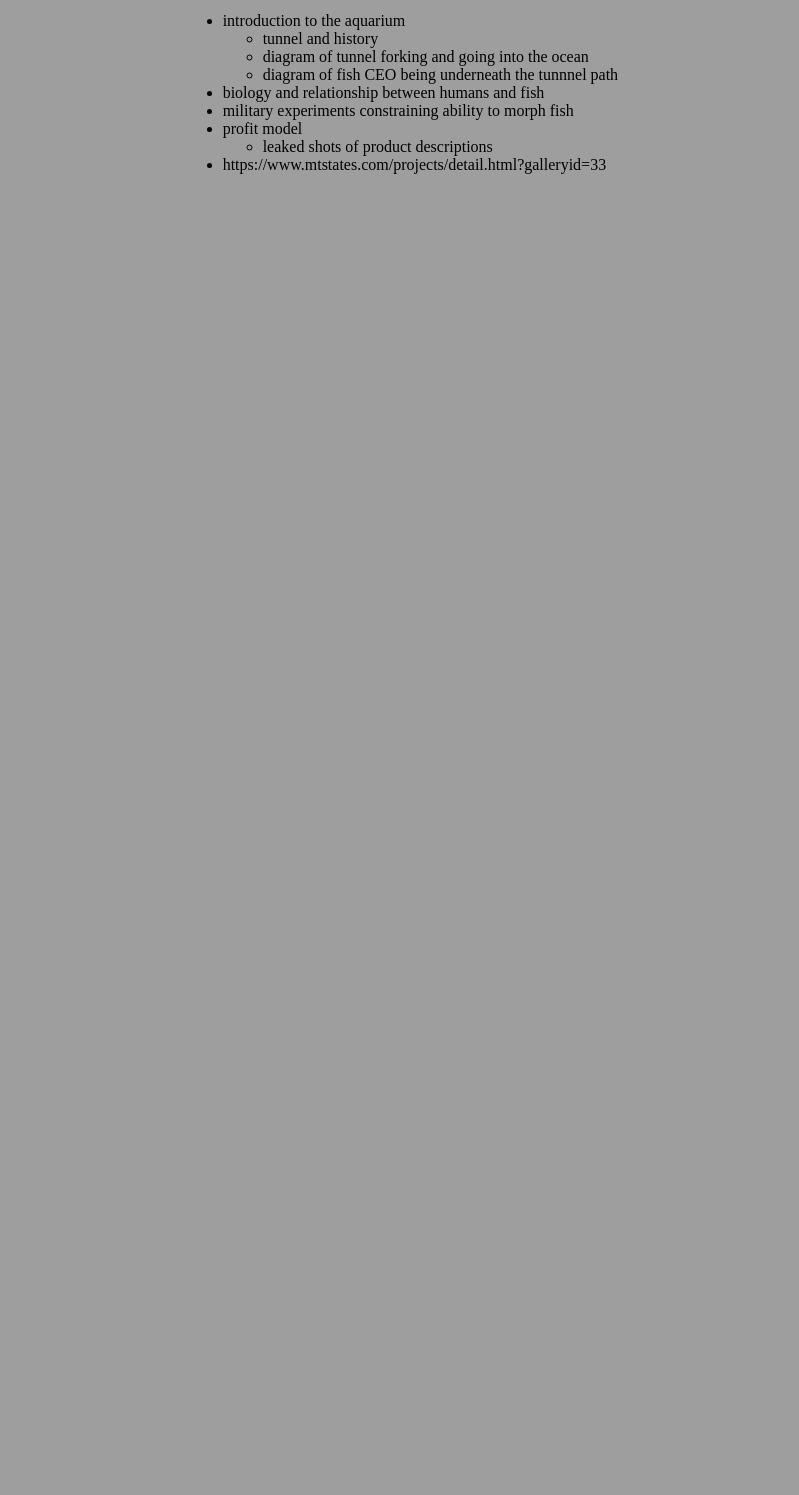
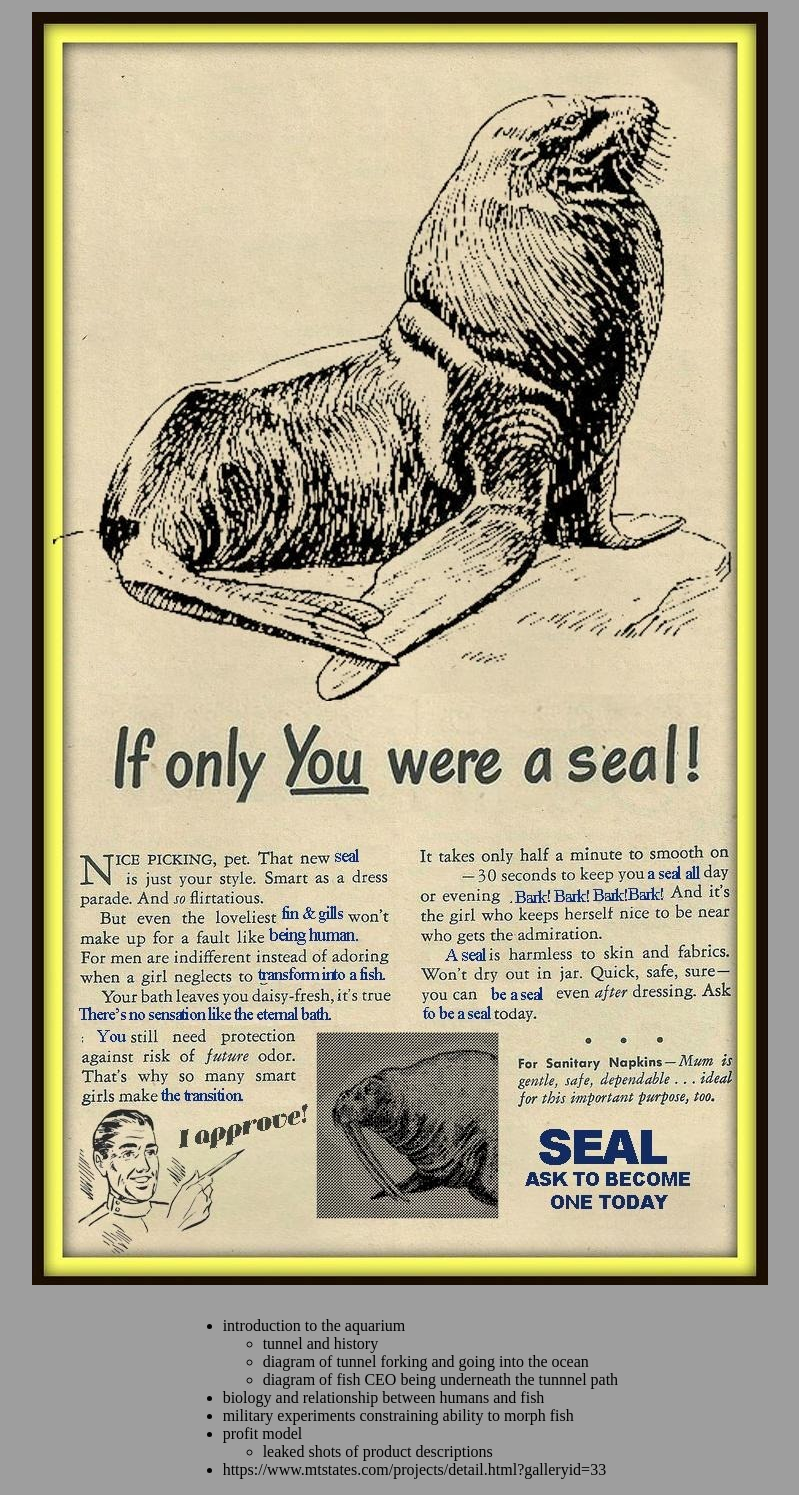
Before and after one commit to sneakers-the-rat/aquariumtruth, a Jekyll site: the page built from index.markdown, in a window 1280 px wide. Shown: the part 1971-3466 px from the top of the page, without its empty margins (134-933 px from the left). Built offline with Jekyll 4.4.1, drawn with Linux system fonts in a browser that asks for light colours; before the commit the page ends 2161 px from its top, so only the background shows below that.

Commit message:
actions build

```diff
--- a/index.markdown
+++ b/index.markdown
@@ -18,6 +18,8 @@ without people (human) for profit the fish at the aquarium would drown. **who is
 
 ![satellite image over aquarium, showing how people are tricked into the sea when they go into the tunnel. there are also suspicious markings about how people are in fact turned into fish](/aquariumtruth/assets/img/sat.png)
 
+![if only you were a seal](/aquariumtruth/assets/img/if_you_were_a_seal.jpg)
+
 - introduction to the aquarium
 	- tunnel and history
 	- diagram of tunnel forking and going into the ocean
```
Also changed, not shown: .github/workflows/pages-deploy.yml (added), assets/img/if_you_were_a_seal.jpg (added).
